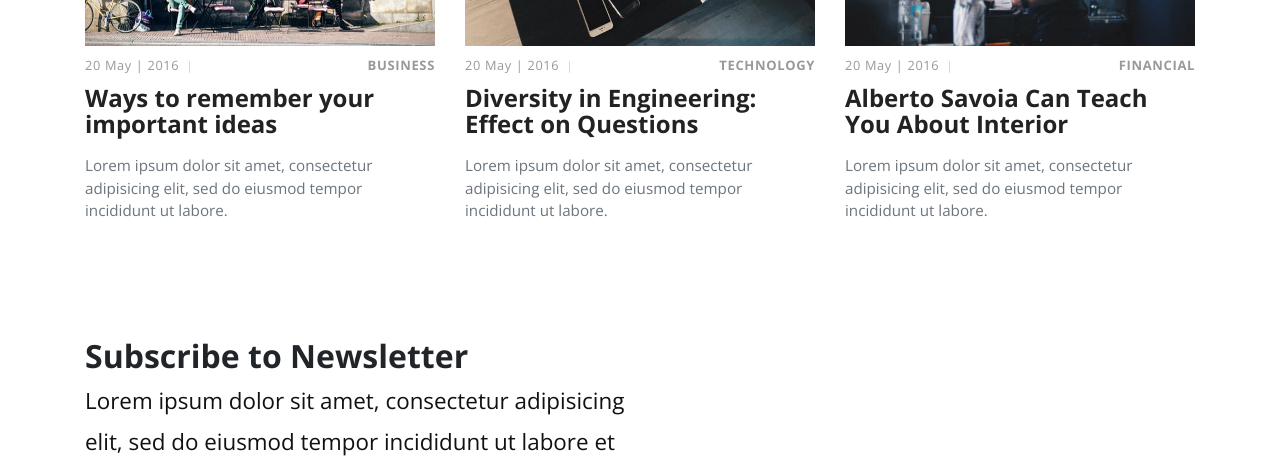
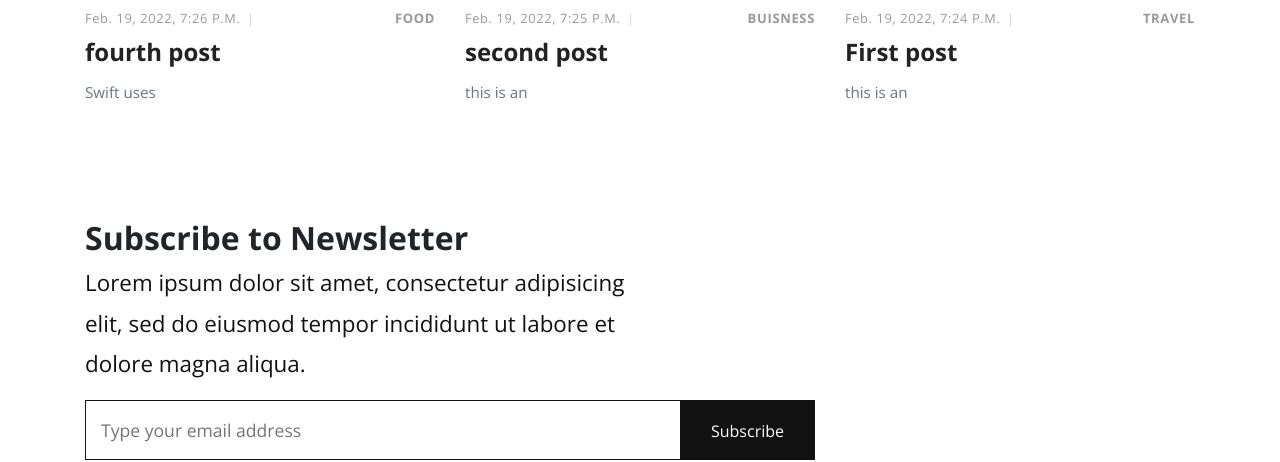
Before and after one commit to SaberHardy/just_blog, a Django app: page / in a window 1280 px wide. Shown: the part 3009-3471 px from the top of the page. Run offline with Django 4.2, Linux system fonts and the light colour scheme; data comes from the database, SQL or seed files in the repository; some libraries are stand-ins or nearby versions.

Commit message:
Latest from the blog

```diff
--- a/blog_app/views.py
+++ b/blog_app/views.py
@@ -4,9 +4,11 @@ from blog_app.models import Post
 
 
 def index(request):
-    queryset = Post.objects.filter(featured=True)
+    featured = Post.objects.filter(featured=True)
+    latest = Post.objects.order_by('-timestamp')[:3]
     context = {
-        'object_list': queryset
+        'object_list': featured,
+        'latest': latest,
     }
     return render(request, 'blog_app/index.html', context=context)
 
--- a/templates/blog_app/index.html
+++ b/templates/blog_app/index.html
@@ -100,48 +100,30 @@
                 <p class="text-big">Lorem ipsum dolor sit amet, consectetur adipisicing elit.</p>
             </header>
             <div class="row">
+                {% for last in latest %}
                     <div class="post col-md-4">
-                    <div class="post-thumbnail"><a href="/post"><img src="{% static 'img/blog-1.jpg' %}" alt="..."
-                                                                     class="img-fluid"></a></div>
+                        <div class="post-thumbnail">
+                            <a href="/post">
+                                <img src="{{ last.image.url }}" class="img-fluid" style="height: 200px; width: 400px">
+                            </a>
+                        </div>
                         <div class="post-details">
                             <div class="post-meta d-flex justify-content-between">
-                            <div class="date">20 May | 2016</div>
-                            <div class="category"><a href="#">Business</a></div>
+                                <div class="date">{{ last.timestamp }}</div>
+                                <div class="category">
+                                    {% for category in last.categories.all %}
+                                        <a href="#">{{ category }}</a>
+                                    {% endfor %}
+                                </div>
                             </div>
                             <a href="/post">
-                            <h3 class="h4">Ways to remember your important ideas</h3></a>
-                        <p class="text-muted">Lorem ipsum dolor sit amet, consectetur adipisicing elit, sed do eiusmod
-                            tempor incididunt ut labore.</p>
+                                <h3 class="h4">{{ last.title }}</h3></a>
+                            <p class="text-muted">
+                                {{ last.overview|slice:"10" }}
+                            </p>
                         </div>
                     </div>
-                <div class="post col-md-4">
-                    <div class="post-thumbnail"><a href="/post"><img src="{% static 'img/blog-2.jpg' %}" alt="..."
-                                                                     class="img-fluid"></a></div>
-                    <div class="post-details">
-                        <div class="post-meta d-flex justify-content-between">
-                            <div class="date">20 May | 2016</div>
-                            <div class="category"><a href="#">Technology</a></div>
-                        </div>
-                        <a href="/post">
-                            <h3 class="h4">Diversity in Engineering: Effect on Questions</h3></a>
-                        <p class="text-muted">Lorem ipsum dolor sit amet, consectetur adipisicing elit, sed do eiusmod
-                            tempor incididunt ut labore.</p>
-                    </div>
-                </div>
-                <div class="post col-md-4">
-                    <div class="post-thumbnail"><a href="/post"><img src="{% static 'img/blog-3.jpg' %}" alt="..."
-                                                                     class="img-fluid"></a></div>
-                    <div class="post-details">
-                        <div class="post-meta d-flex justify-content-between">
-                            <div class="date">20 May | 2016</div>
-                            <div class="category"><a href="#">Financial</a></div>
-                        </div>
-                        <a href="/post">
-                            <h3 class="h4">Alberto Savoia Can Teach You About Interior</h3></a>
-                        <p class="text-muted">Lorem ipsum dolor sit amet, consectetur adipisicing elit, sed do eiusmod
-                            tempor incididunt ut labore.</p>
-                    </div>
-                </div>
+                {% endfor %}
             </div>
         </div>
     </section>
```
Lines whose indentation alone changed are shown as unchanged.
